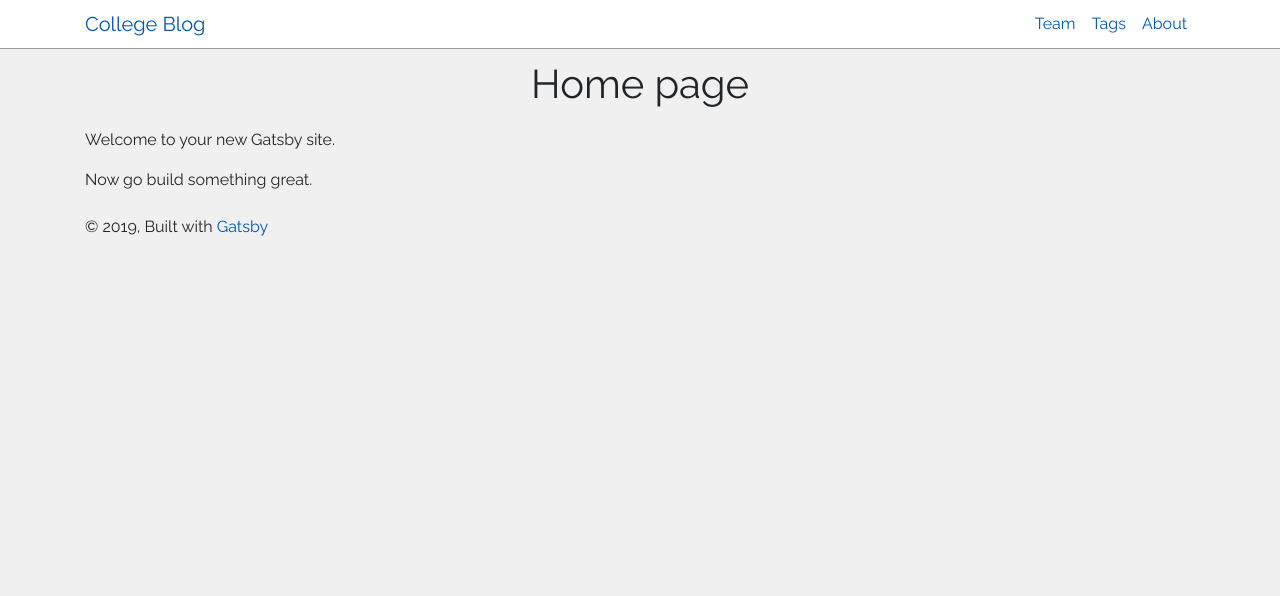
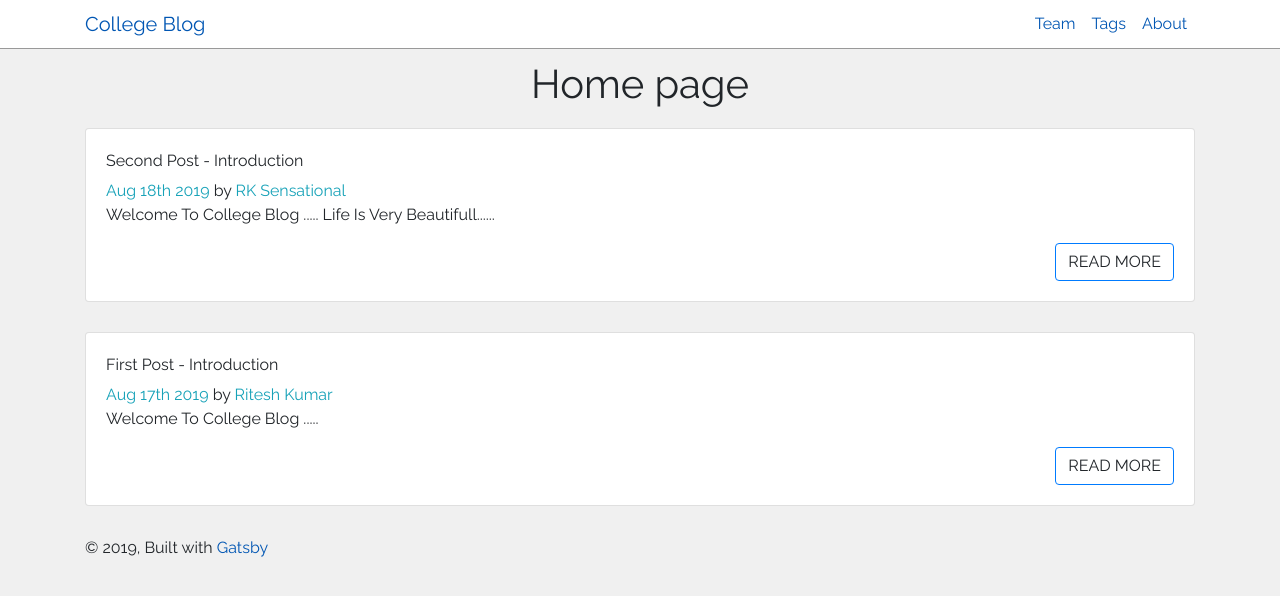
Before and after one commit to Rksensational/college-blog-applicaton, a Gatsby site: page / in a window 1280 px wide. Built offline with nearby package versions, Linux system fonts and the light colour scheme; Gatsby itself is replaced by a stand-in of ours.

Commit message:
Post Add

```diff
--- a/gatsby-config.js
+++ b/gatsby-config.js
@@ -8,6 +8,7 @@ module.exports = {
     `gatsby-plugin-react-helmet`,
     `gatsby-plugin-sass`,
     `gatsby-plugin-catch-links`,
+    `gatsby-transformer-remark`,
     {
       resolve: `gatsby-source-filesystem`,
       options: {
@@ -15,6 +16,15 @@ module.exports = {
         path: `${__dirname}/src/images`,
       },
     },
+
+    {
+      resolve: `gatsby-source-filesystem`,
+      options: {
+        name: `pages`,
+        path: `${__dirname}/src/pages`,
+      },
+    },
+
     `gatsby-transformer-sharp`,
     `gatsby-plugin-sharp`,
     {
--- a/package.json
+++ b/package.json
@@ -15,6 +15,7 @@
     "gatsby-plugin-sass": "^2.1.8",
     "gatsby-plugin-sharp": "^2.2.12",
     "gatsby-source-filesystem": "^2.1.9",
+    "gatsby-transformer-remark": "^2.6.14",
     "gatsby-transformer-sharp": "^2.2.6",
     "node-sass": "^4.12.0",
     "prop-types": "^15.7.2",
--- /dev/null
+++ b/src/components/Post.js
@@ -0,0 +1,36 @@
+ import React from 'react';
+ import { Link } from 'gatsby'
+ import {
+    Badge,
+    Card,
+    CardTitle,
+    CardText,
+    CardSubtitle,
+    CardBody,
+  } from 'reactstrap'
+
+ const Post =({ title, author, path, date, body}) => {
+     return(
+         <Card>
+             <CardBody>
+                 <CardTitle>
+                     <Link to={Path2D}>{title}</Link>
+                 </CardTitle>
+                 <CardSubtitle>
+                <span className="text-info">{date}</span> by{' '}
+                <span className="text-info">{author}</span>
+                </CardSubtitle>
+                <CardText>{body}</CardText>
+                <Link
+        to={Path2D}
+        className="btn btn-outline-primary float-right text-uppercase"
+      >
+          Read More
+      </Link>
+             </CardBody>
+
+         </Card>
+     )
+ }
+
+ export default Post
--- a/src/pages/index.js
+++ b/src/pages/index.js
@@ -4,18 +4,58 @@ import React from "react"
 import Layout from "../components/layout"
 
 import SEO from "../components/seo"
+import { graphql, StaticQuery } from "gatsby";
+import Post from "../components/Post"
+
 
 const IndexPage = () => (
   <Layout>
     <SEO title="Home" />
     <h1>Home page</h1>
-    <p>Welcome to your new Gatsby site.</p>
-    <p>Now go build something great.</p>
-    <div style={{ maxWidth: `300px`, marginBottom: `1.45rem` }}>
+    <StaticQuery query={indexQuery} render={data => {
+          return(
+            <div>
+            {data.allMarkdownRemark.edges.map(({node}) => (
+              <Post
+              // key={node.id}
+              title={node.frontmatter.title}
+              // slug={node.fields.slug}
+              author={node.frontmatter.author}
+              body={node.excerpt}
+              date={node.frontmatter.date}
+              // fluid={node.frontmatter.image.childImageSharp.fluid}
+              // tags={node.frontmatter.tags}
+            />
 
-    </div>
+          ))}
+            </div>
 
+          )
+        }}/>
   </Layout>
 )
 
+const indexQuery = graphql`
+query{
+  allMarkdownRemark(
+    sort: { fields: [frontmatter___date], order: DESC }
+    limit: 2
+  )
+  {
+    edges{
+      node{
+        id
+        frontmatter{
+          title
+          date(formatString: "MMM Do YYYY")
+          author
+          path
+        }
+        excerpt
+      }
+    }
+  }
+}
+`
+
 export default IndexPage
--- /dev/null
+++ b/src/pages/posts/001-first-post.md
@@ -0,0 +1,8 @@
+---
+title: "First Post - Introduction"
+date: 2019-08-17 01:00:00
+author: "Ritesh Kumar"
+path: "/first-post"
+---
+
+Welcome To College Blog .....
--- /dev/null
+++ b/src/pages/posts/002-second-post.md
@@ -0,0 +1,9 @@
+---
+title: "Second Post - Introduction"
+date: 2019-08-18 09:00:00
+author: "RK Sensational"
+path: "/second-post"
+---
+
+Welcome To College Blog .....
+Life Is Very Beautifull......
```
Also changed, not shown: 1 other file.
